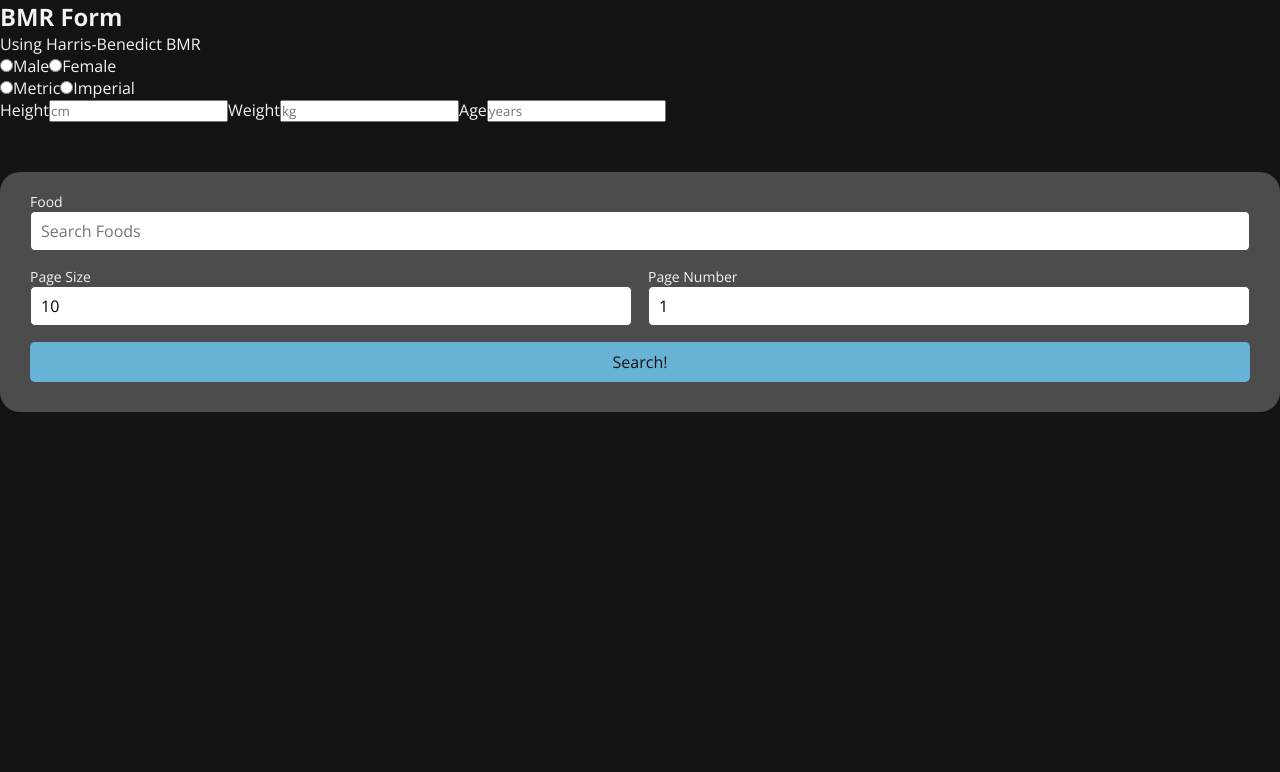
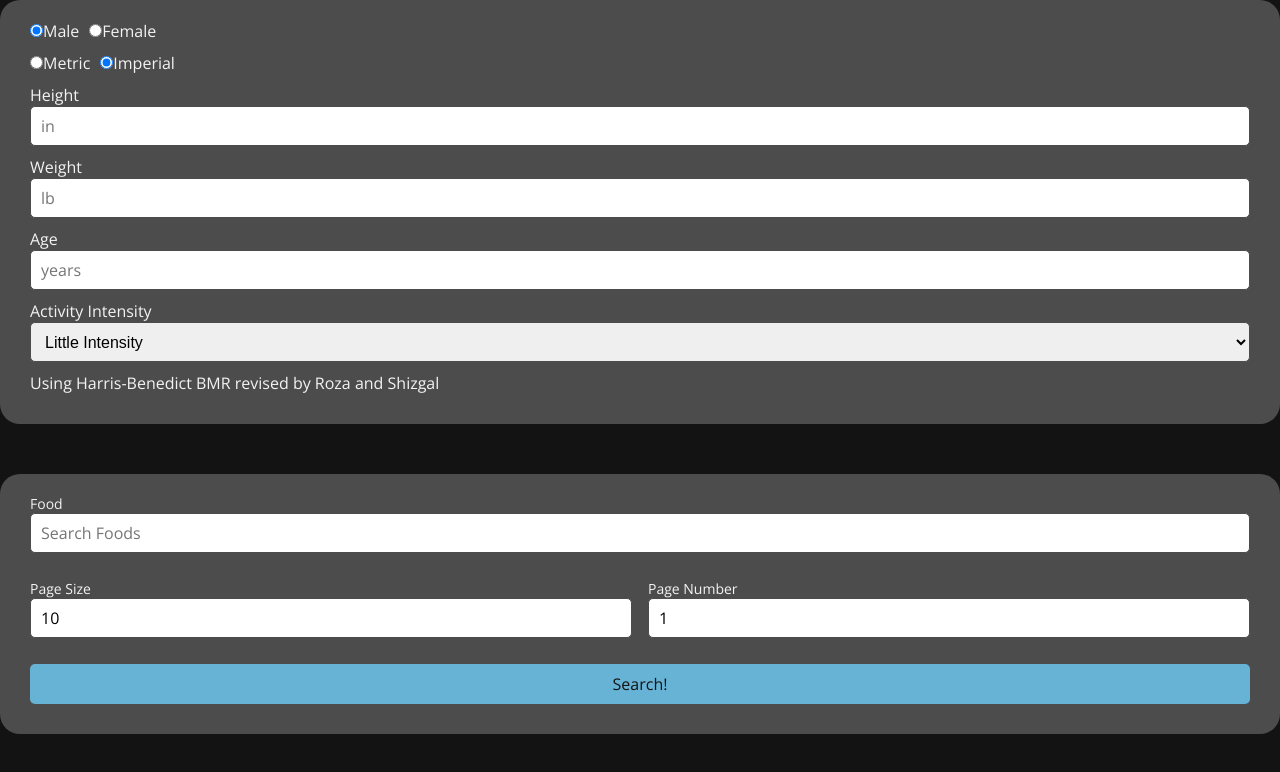
Before and after one commit to andrewgremlich/fuel-tracker, a Next.js app: page / in a window 1280 px wide. Shown: the top 772 px of the page. Built offline with nearby package versions, Linux system fonts and the light colour scheme.

Commit message:
Some initial styling of BMR form.

```diff
--- a/components/BMRForm/index.tsx
+++ b/components/BMRForm/index.tsx
@@ -18,51 +18,107 @@ export const BMRForm = () => {
     MeasurementSystem.IMP
   );
 
-  const handleFormChange: FormEventHandler<HTMLFormElement>  = (evt) => {
+  const handleFormChange: FormEventHandler<HTMLFormElement> = (evt) => {
     console.log(evt);
-  }
+  };
 
   return (
     <div className={`${styles["bmr-form"]}`}>
-      <h2>BMR Form</h2>
-      <p>Using Harris-Benedict BMR</p>
       <form onChange={handleFormChange}>
-        <div className="gender-radio-buttons">
-          <input type="radio" value={Gender.MALE} name="gender" id="maleRadio" />
-          <label htmlFor="maleRadio">Male</label>
+        <div className={styles['radio-buttons']}>
+          <input
+            type="radio"
+            value={Gender.MALE}
+            name="gender"
+            id="maleRadio"
+            defaultChecked
+          />
+          <label
+            htmlFor="maleRadio"
+            className={`${styles["radio-button-label"]}`}
+          >
+            Male
+          </label>
           <input
             type="radio"
             value={Gender.FEMALE}
             name="gender"
             id="femaleRadio"
           />
-          <label htmlFor="femaleRadio">Female</label>
+          <label
+            htmlFor="femaleRadio"
+            className={`${styles["radio-button-label"]}`}
+          >
+            Female
+          </label>
         </div>
-        <div className="metric-or-imperial">
+        <div className={styles['radio-buttons']}>
           <input
             type="radio"
             value={MeasurementSystem.METRIC}
             name="measurement"
             id="metricRadio"
           />
-          <label htmlFor="metricRadio">Metric</label>
+          <label
+            htmlFor="metricRadio"
+            className={`${styles["radio-button-label"]}`}
+          >
+            Metric
+          </label>
           <input
             type="radio"
+            defaultChecked
             value={MeasurementSystem.IMP}
             name="measurement"
             id="imperialRadio"
           />
-          <label htmlFor="imperialRadio">Imperial</label>
+          <label
+            htmlFor="imperialRadio"
+            className={`${styles["radio-button-label"]}`}
+          >
+            Imperial
+          </label>
         </div>
         <div className="measurements">
           <label htmlFor="height">Height</label>
-          <input type="number" id="height" name="height" placeholder="cm" />
+          <input
+            className={`text-input`}
+            type="number"
+            id="height"
+            name="height"
+            placeholder={measurement === MeasurementSystem.METRIC ? "cm" : "in"}
+          />
           <label htmlFor="weight">Weight</label>
-          <input type="number" id="weight" name="weight" placeholder="kg" />
+          <input
+            className={`text-input`}
+            type="number"
+            id="weight"
+            name="weight"
+            placeholder={measurement === MeasurementSystem.METRIC ? "kg" : "lb"}
+          />
           <label htmlFor="age">Age</label>
-          <input type="number" id="age" name="age" placeholder="years" />
+          <input
+            className={`text-input`}
+            type="number"
+            id="age"
+            name="age"
+            placeholder="years"
+          />
+        </div>
+        <div>
+          {/* Multiply results of equation by this. */}
+          <label htmlFor="activity-intensity">Activity Intensity</label>
+          <select name="activity-intensity" id="activity-intensity" className="select-input">
+            <option value="1.2">Little Intensity</option>
+            <option value="1.375">Light Intensity</option>
+            <option value="1.55">Moderate Intensity</option>
+            <option value="1.725">Heavy Intensity</option>
+            <option value="1.9">Very Heavy Intensity</option>
+          </select>
         </div>
       </form>
+
+      <p>Using Harris-Benedict BMR revised by Roza and Shizgal</p>
     </div>
   );
 };
--- a/components/BMRForm/styles.module.css
+++ b/components/BMRForm/styles.module.css
@@ -1,3 +1,15 @@
 .bmr-form {
   margin-bottom: 50px;
+
+  background-color: var(--theme-dark-grey);
+  border-radius: 20px;
+  padding: 20px 30px 30px 30px;
 }
+
+.radio-button-label {
+  margin-right: 10px;
+}
+
+.radio-buttons {
+  margin-bottom: 10px;
+}
--- a/components/FoodSearch/index.tsx
+++ b/components/FoodSearch/index.tsx
@@ -29,6 +29,7 @@ export const FoodSearch: FC<FoodSearchProps> = ({ getSearchResults }) => {
         </label>
         <input
           id="food-query-input"
+          className="text-input"
           type="search"
           placeholder="Search Foods"
           onChange={(evt) => setFoodQuery(evt.target.value)}
--- a/components/FoodSearch/styles.module.css
+++ b/components/FoodSearch/styles.module.css
@@ -16,17 +16,6 @@
 
 .search-input {
   grid-area: search-input;
-}
-
-.search-input input {
-  width: 100%;
-  height: 40px;
-  border: 1px solid var(--theme-dark-grey);
-  border-radius: 5px;
-  padding: 0 10px;
-  font-size: 16px;
-  outline: none;
-  box-shadow: none;
 }
 
 .page-size {
--- a/styles/classes.css
+++ b/styles/classes.css
@@ -7,4 +7,29 @@
   font-size: 16px;
   outline: none;
   box-shadow: none;
+  margin-bottom: 10px;
 }
+
+.text-input {
+  width: 100%;
+  height: 40px;
+  border: 1px solid var(--theme-dark-grey);
+  border-radius: 5px;
+  padding: 0 10px;
+  font-size: 16px;
+  outline: none;
+  box-shadow: none;
+  margin-bottom: 10px;
+}
+
+.select-input {
+  width: 100%;
+  height: 40px;
+  border: 1px solid var(--theme-dark-grey);
+  border-radius: 5px;
+  padding: 0 10px;
+  font-size: 16px;
+  outline: none;
+  box-shadow: none;
+  margin-bottom: 10px;
+}
```
Also changed, not shown: components/BMRForm/equations.ts (+2 -22 lines).
